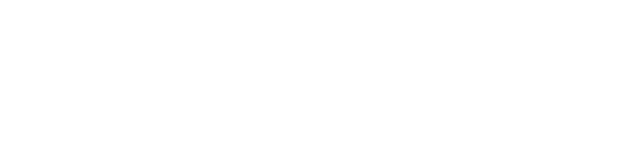
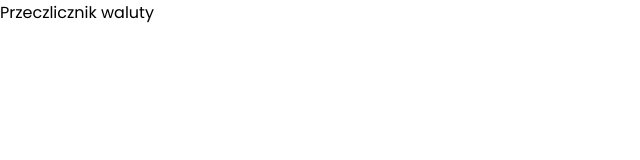
Before and after one commit to Kprskyy/Blog, a website: page public/index.html in a window 1280 px wide. Shown: the whole page, without its empty margins (0-640 px from the left). Drawn offline with Linux system fonts and the light colour scheme.

Commit message:
started project

```diff
--- a/public/index.html
+++ b/public/index.html
@@ -1,12 +1,19 @@
 <!DOCTYPE html>
-<html lang="en">
+<html lang="pl">
+
 <head>
     <meta charset="UTF-8">
     <meta http-equiv="X-UA-Compatible" content="IE=edge">
     <meta name="viewport" content="width=device-width, initial-scale=1.0">
+    <link rel="stylesheet" href="style.css">
+    <link rel="stylesheet" href="https://cdnjs.cloudflare.com/ajax/libs/font-awesome/5.15.3/css/all.min.css"/>
     <title>Document</title>
 </head>
+
 <body>
+ <div class="wraper">
+  <header>Przeczlicznik waluty</header>
+ </div>
+</body>
 
-</body>
 </html>
--- a/public/style.css
+++ b/public/style.css
@@ -0,0 +1,7 @@
+@import url('https://fonts.googleapis.com/css2?family=Poppins:wght@400;500;600;700&display=swap');
+*{
+  margin: 0;
+  padding: 0;
+  box-sizing: border-box;
+  font-family: 'Poppins', sans-serif;
+}
```
